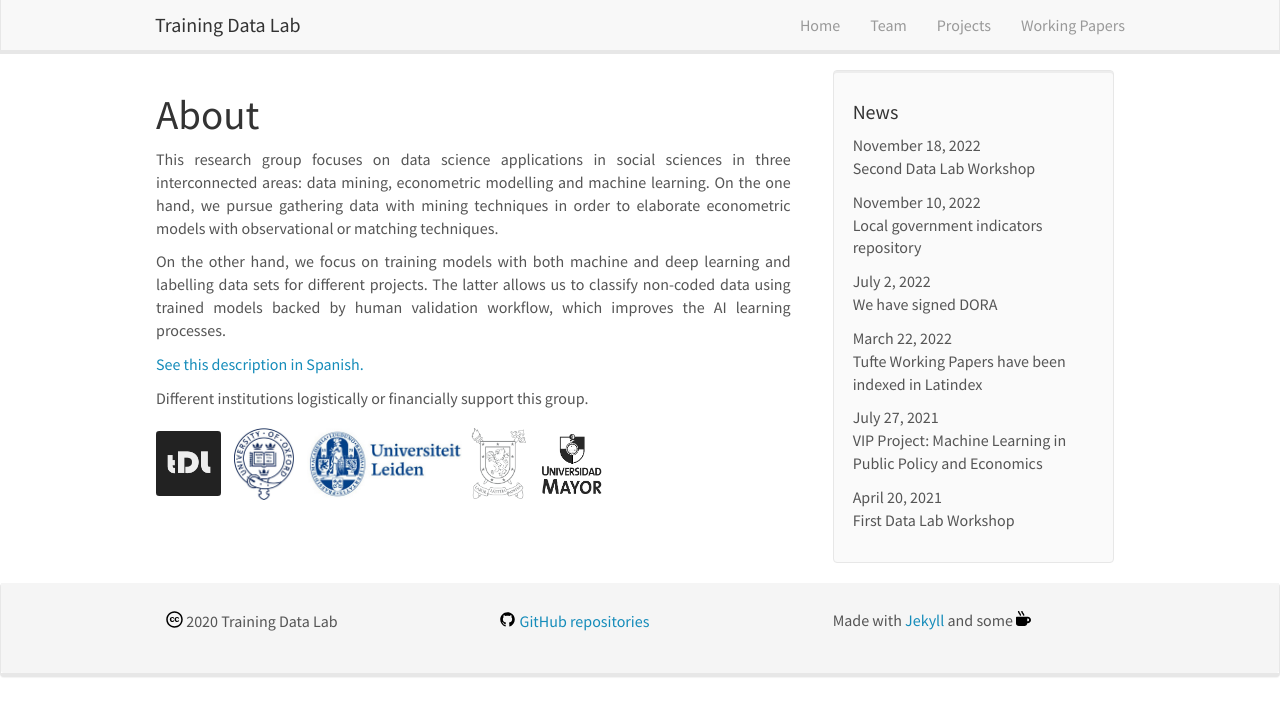
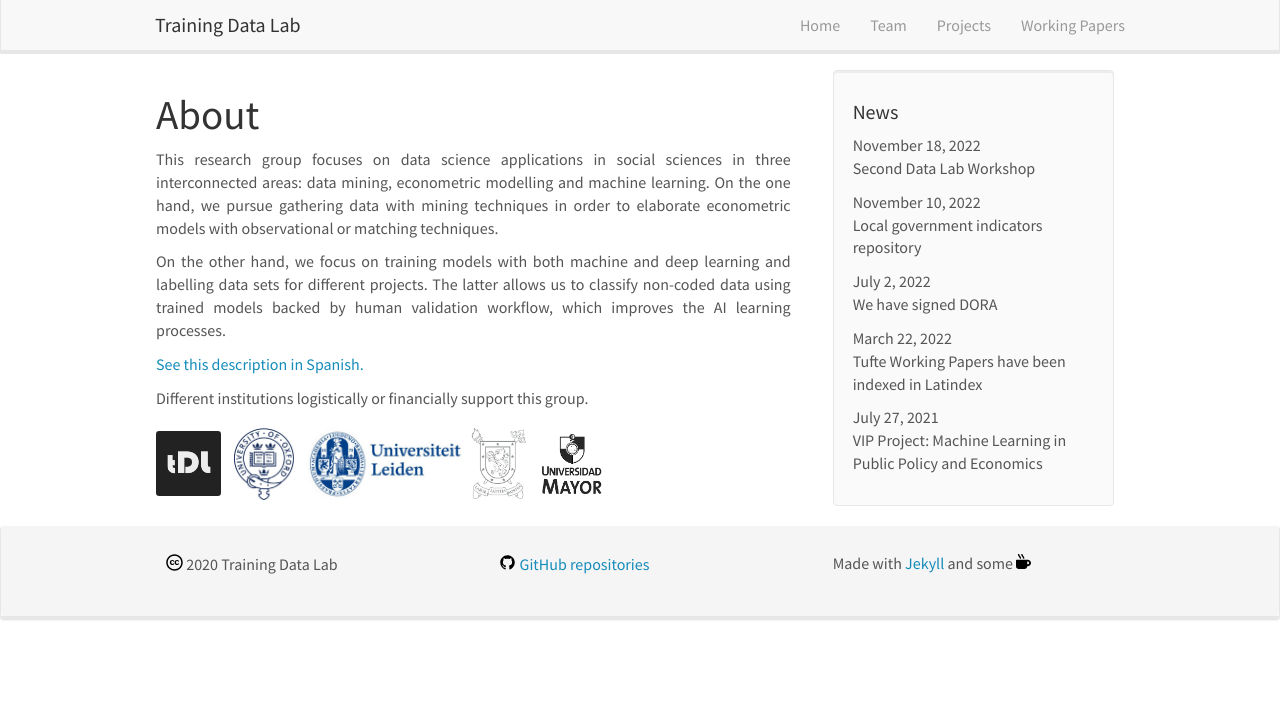
Before and after one commit to training-datalab/old-training-datalab.com, a Jekyll site: the page built from _pages/home.md, in a window 1280 px wide. Shown: the top 716 px of the page. Built offline with Jekyll 4.4.1, drawn with Linux system fonts in a browser that asks for light colours; nearby versions of some CDN libraries.

Commit message:
Update news.yml

```diff
--- a/_data/news.yml
+++ b/_data/news.yml
@@ -12,6 +12,3 @@
 
 - date: July 27, 2021
   headline: "VIP Project: Machine Learning in Public Policy and Economics"
-
-- date: April 20, 2021
-  headline: "First Data Lab Workshop"
```
